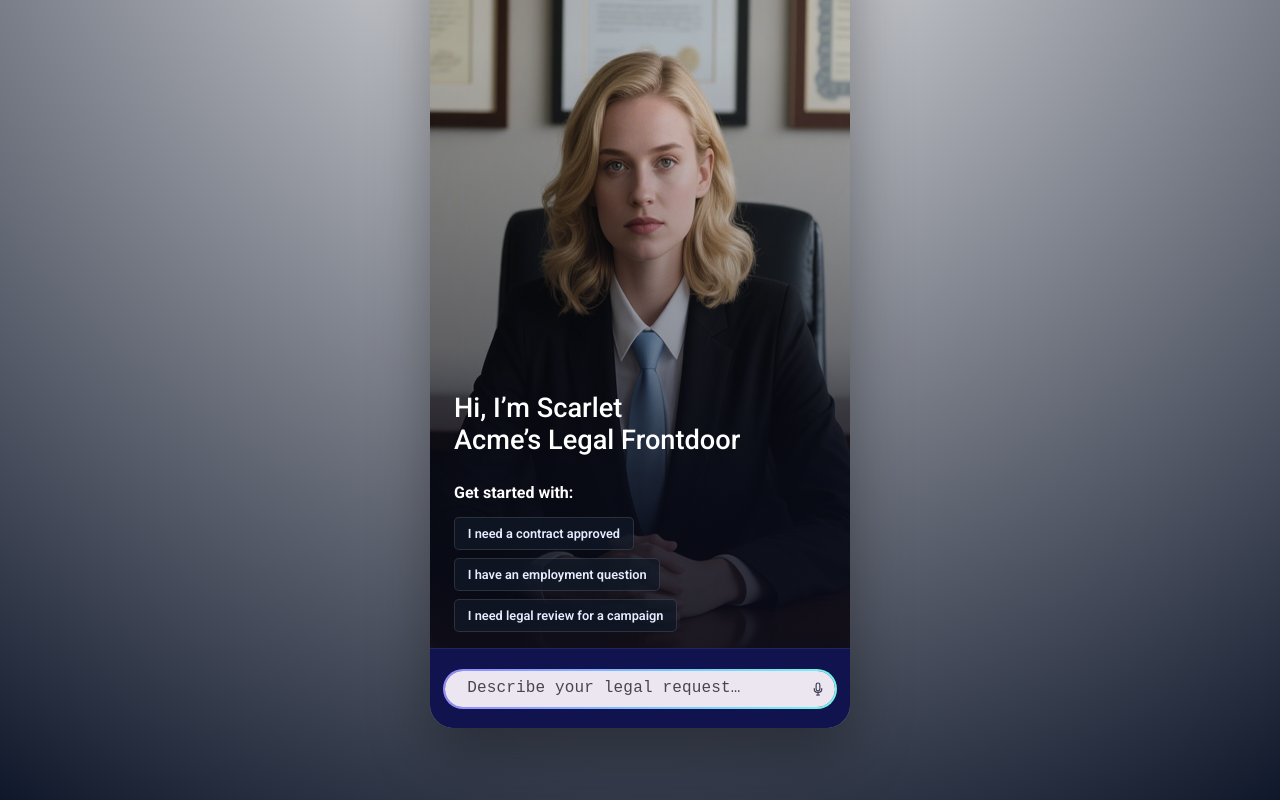
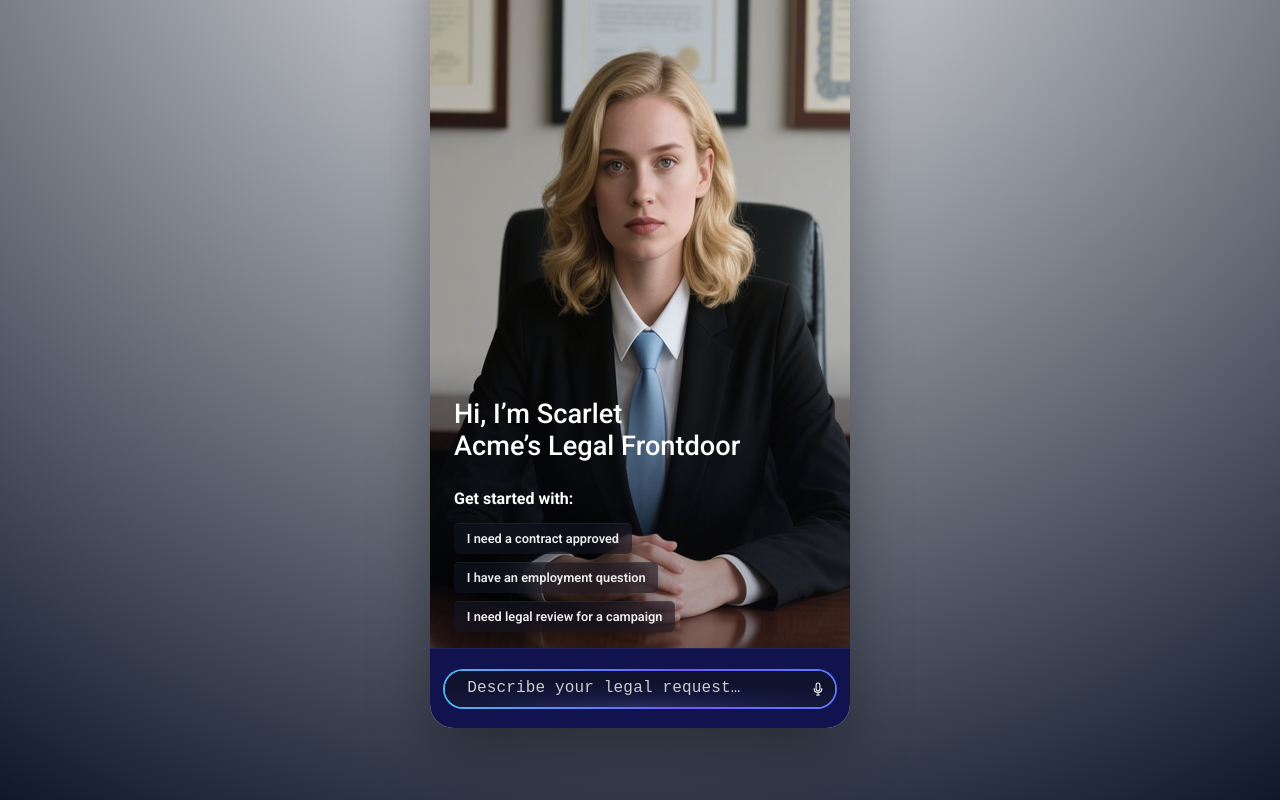
Before and after one commit to ScarletZhang-z/AI-Decesion-Engine, a React (Vite) app in the folder client/: page /chat in a window 1280 px wide. Shown: the part 256-1056 px from the top of the page. Built offline with nearby package versions, Linux system fonts and the light colour scheme; no server answers.

Commit message:
opt input style

```diff
--- a/client/src/ChatPage.css
+++ b/client/src/ChatPage.css
@@ -9,7 +9,7 @@
   --accent: #8f66ff;
   --accent-2: #5c5fff;
   --input-bg: #ece6f0;
-  --input-placeholder: #49454f;
+  --input-placeholder: #ccc;
   --bubble-user: #544fff;
 }
 
@@ -54,7 +54,7 @@
   border-radius: 12px;
   border: none;
   background: transparent;
-  color: var(--text-strong);
+  color: var(--text-primary);
   display: inline-flex;
   align-items: center;
   justify-content: center;
--- a/client/src/components/mobile/HeroSection.css
+++ b/client/src/components/mobile/HeroSection.css
@@ -8,13 +8,7 @@
 .mobile-hero-overlay {
   position: absolute;
   inset: 0;
-  background: linear-gradient(
-    180deg,
-    rgba(9, 11, 24, 0.05) 20%,
-    rgba(9, 11, 24, 0.4) 55%,
-    rgba(9, 11, 24, 0.78) 70%,
-    rgba(9, 11, 24, 0.92) 100%
-  );
+  background: linear-gradient(180deg, rgba(9, 11, 24, 0) 20%, rgba(9, 11, 24, 0) 55%, rgba(9, 11, 24, 0.3) 70%, rgba(9, 11, 24, 0.2) 100%);
   display: flex;
   align-items: flex-end;
 }
@@ -58,13 +52,24 @@
   padding: 0.5rem 0.8rem;
   font-size: 0.8rem;
   border-radius: 5px;
-  background: rgba(17, 24, 39, 0.75);
-  border: 1px solid rgba(255, 255, 255, 0.12);
-  color: var(--muted);
   font-weight: 600;
   text-align: left;
   cursor: pointer;
-  transition: background 150ms ease, transform 150ms ease;
+  display: inline-flex;
+  align-items: center;
+
+  background: rgba(18, 22, 35, 0.58);
+
+  -webkit-backdrop-filter: blur(14px) saturate(140%);
+  backdrop-filter: blur(14px) saturate(140%);
+
+  border: 0px solid rgba(255, 255, 255, 0.10);
+
+  box-shadow:
+    0 10px 26px rgba(0, 0, 0, 0.32),
+    inset 0 1px 0 rgba(255, 255, 255, 0.06);
+
+  color: rgba(255, 255, 255, 0.92);
 }
 
 .pill-button:hover {
--- a/client/src/components/mobile/MobileInputBar.css
+++ b/client/src/components/mobile/MobileInputBar.css
@@ -18,13 +18,55 @@
   overflow: hidden;
 }
 
+.mobile-input-border {
+  display: flex;
+  border-radius: 1.75rem;
+  border: 2px solid transparent;
+
+  background:
+    linear-gradient(#0b0d1c, #0b0d1c) padding-box,
+    linear-gradient(
+      90deg,
+      #6a5cff,
+      #4da3ff,
+      #3cf2e6,
+      #6a5cff
+    ) border-box;
+
+  background-size:
+    100% 100%,
+    300% 100%;
+
+  animation: borderFlow 4s linear infinite;
+}
+
+@keyframes borderFlow {
+  0% {
+    background-position: 0% 0%, 0% 0%;
+  }
+  100% {
+    background-position: 0% 0%, 300% 0%;
+  }
+}
+
+
 .mobile-input-shell {
   flex: 1;
   display: flex;
   padding: 0 0.2rem 0 0.5rem;
   box-shadow: 0 12px 26px rgba(0, 0, 0, 0.16);
   gap: 0.35rem;
-  background: var(--input-bg);
+  background: radial-gradient(
+      120% 100% at 50% 100%,
+      rgba(120, 130, 255, 0.25) 0%,
+      rgba(60, 70, 160, 0.18) 35%,
+      rgba(15, 18, 45, 0.95) 70%
+    ),
+    linear-gradient(
+      180deg,
+      #0b0f2a 0%,
+      #0a0d24 100%
+    );
   align-items: center;
 }
 
@@ -32,7 +74,7 @@
   width: 100%;
   border: none;
   background: transparent;
-  color: var(--text-dark);
+  color: var(--text-primary);
   font-size: 1rem;
   font-weight: 500;
   letter-spacing: 0.01em;
@@ -55,7 +97,7 @@
 
 .mobile-input-shell .icon-button {
   background: transparent;
-  color: #3d3f56;
+  color: var(--text-primary);
   width: 32px;
   height: 32px;
   box-shadow: none;
@@ -88,6 +130,33 @@
   border-radius: 999px;
   box-shadow: 0 14px 32px rgba(0, 0, 0, 0.32);
 }
+
+.voice-input-shell {
+  flex: 1;
+  padding: 2px;
+  border-radius: 999px;
+  box-shadow: 0 14px 32px rgba(0, 0, 0, 0.32);
+
+  background: linear-gradient(
+    120deg,
+    #7055ff,
+    #46e3ff,
+    #7055ff
+  );
+
+  background-size: 300% 300%;
+  animation: voiceFlow 4s linear infinite;
+}
+
+@keyframes voiceFlow {
+  0% {
+    background-position: 0% 50%;
+  }
+  100% {
+    background-position: 300% 50%;
+  }
+}
+
 
 .voice-input-inner {
   background: var(--panel);
@@ -152,7 +221,7 @@
 
 .keyboard-button {
   background: transparent;
-  color: #f4f5ff;
+  color: var(--text-primary);
   border: none;
   box-shadow: none;
   width: 32px;
```
